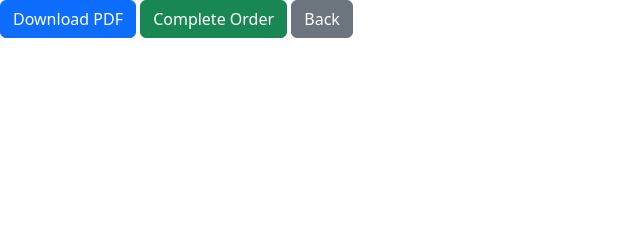
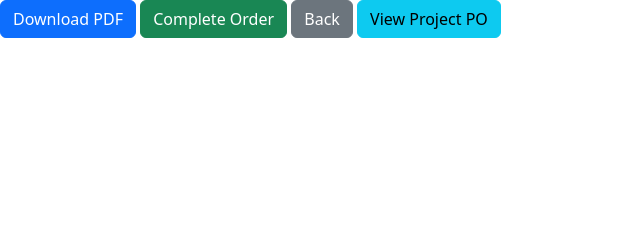
Before and after one commit to CodeAkyra/customer_to_purchase_order, a PHP site: page /view_po.php?id=1 in a window 1280 px wide. Shown: the part 466-706 px from the top of the page, without its empty margins (0-640 px from the left). Run offline with PHP 8.4, Linux system fonts and the light colour scheme; data that the repository does not hold is empty; some libraries are stand-ins or nearby versions.

Commit message:
view back project

```diff
--- a/view_po.php
+++ b/view_po.php
@@ -5,12 +5,20 @@ require "includes/conn.php";
 $po_id = $_GET['id'];
 
 // Fetch purchase order details with project details
-$orderQuery = "SELECT po.id, po.customer_id, c.name, c.address, po.order_date, po.status,
-                      p.project_name, p.date_started, p.date_ended
+// $orderQuery = "SELECT po.id, po.customer_id, c.name, c.address, po.order_date, po.status,
+//                       p.project_name, p.date_started, p.date_ended
+//                FROM purchase_orders po
+//                JOIN customers c ON po.customer_id = c.id
+//                JOIN project p ON po.project_id = p.project_id
+//                WHERE po.id = $po_id";
+
+$orderQuery = "SELECT po.id, po.customer_id, po.project_id, c.name, c.address,
+                      po.order_date, po.status, p.project_name, p.date_started, p.date_ended
                FROM purchase_orders po
                JOIN customers c ON po.customer_id = c.id
                JOIN project p ON po.project_id = p.project_id
                WHERE po.id = $po_id";
+// para bumalik sa project
 
 $orderResult = mysqli_query($conn, $orderQuery);
 $order = mysqli_fetch_assoc($orderResult);
@@ -100,6 +108,8 @@ if ($_SERVER["REQUEST_METHOD"] == "POST") {
 <?php endif; ?>
 
 <a href="view_history.php?id=<?= $order['customer_id'] ?>" class="btn btn-secondary">Back</a>
+<a href="view_project.php?id=<?= $order['project_id'] ?>" class="btn btn-info">View Project PO</a>
+
 
 <!-- Include jsPDF and autoTable -->
 <script src="https://cdnjs.cloudflare.com/ajax/libs/jspdf/2.5.1/jspdf.umd.min.js"></script>
```
